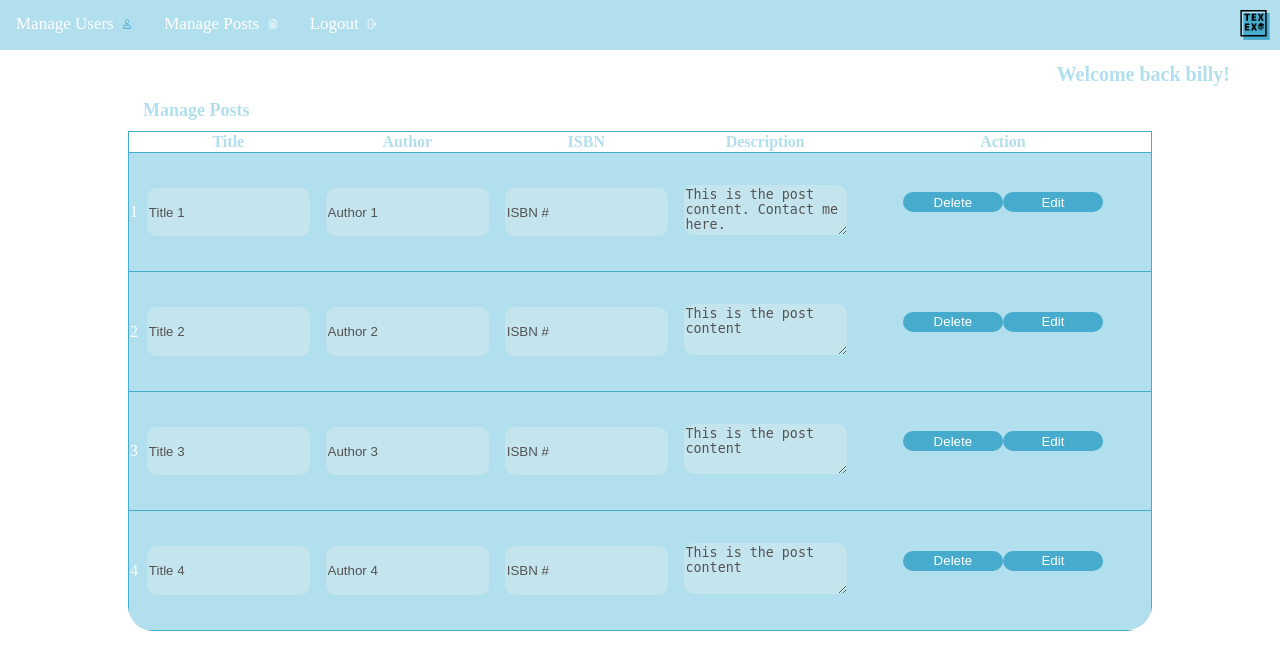
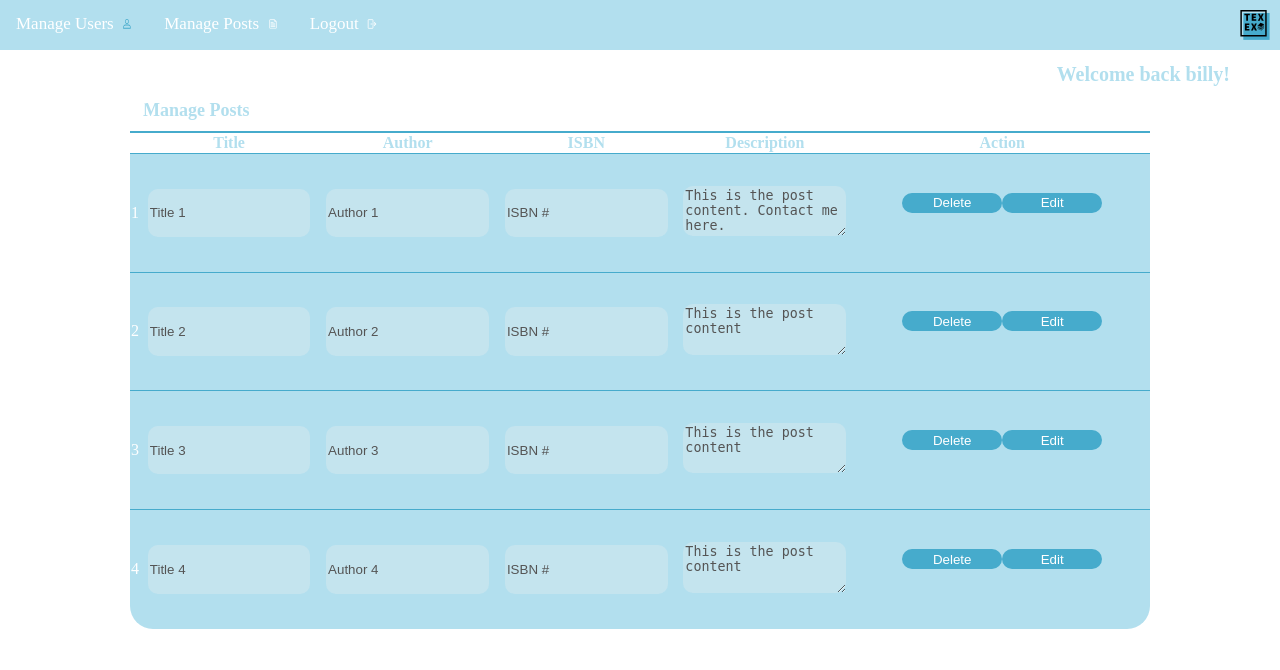
Before and after one commit to karishmakapur/TexEx, a PHP site: page /admin/managePosts.html in a window 1280 px wide. Shown: the top 670 px of the page. Run offline with PHP 8.4, Linux system fonts and the light colour scheme.

Commit message:
updated table format

```diff
--- a/admin/adminPages.css
+++ b/admin/adminPages.css
@@ -112,9 +112,8 @@ caption {
 	text-align: left;
 }
 
-/* table needs to be rounded */
 table {
-	/*border: 2px solid #46ABCC;*/
+	border: 2px solid #46ABCC;
 	border-collapse: collapse;
 	border-radius: 25px;
 	height: 500px;
@@ -125,21 +124,10 @@ table {
 }
 
 
-/*issues with top left and right for rounding table*/
-thead tr:first-child th:first-child {
-	border-top-left-radius: 25px;
-}
-
-thead tr:first-child th:last-child {
-	border-top-right-radius: 25px;
-}
-
-/* bottom-left border-radius */
 tbody tr:last-child td:first-child {
 	border-bottom-left-radius: 25px;
 }
 
-/* bottom-right border-radius */
 tbody tr:last-child td:last-child {
 	border-bottom-right-radius: 25px;
 }
```
